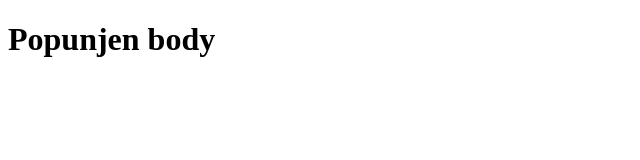
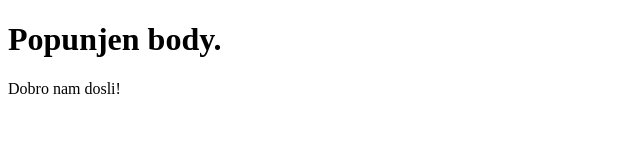
Before and after one commit to ShLjIvA/gitZadatak, a plain HTML site: page index.html in a window 1280 px wide. Shown: the whole page, without its empty margins (0-640 px from the left). Drawn offline with Linux system fonts and the light colour scheme.

Commit message:
dodata takca i paragraf

```diff
--- a/index.html
+++ b/index.html
@@ -7,6 +7,7 @@
     <title>Promenjen header</title>
 </head>
 <body>
-    <h1>Popunjen body</h1>
+    <h1>Popunjen body.</h1>
+    <p>Dobro nam dosli!</p>
 </body>
 </html>
```
